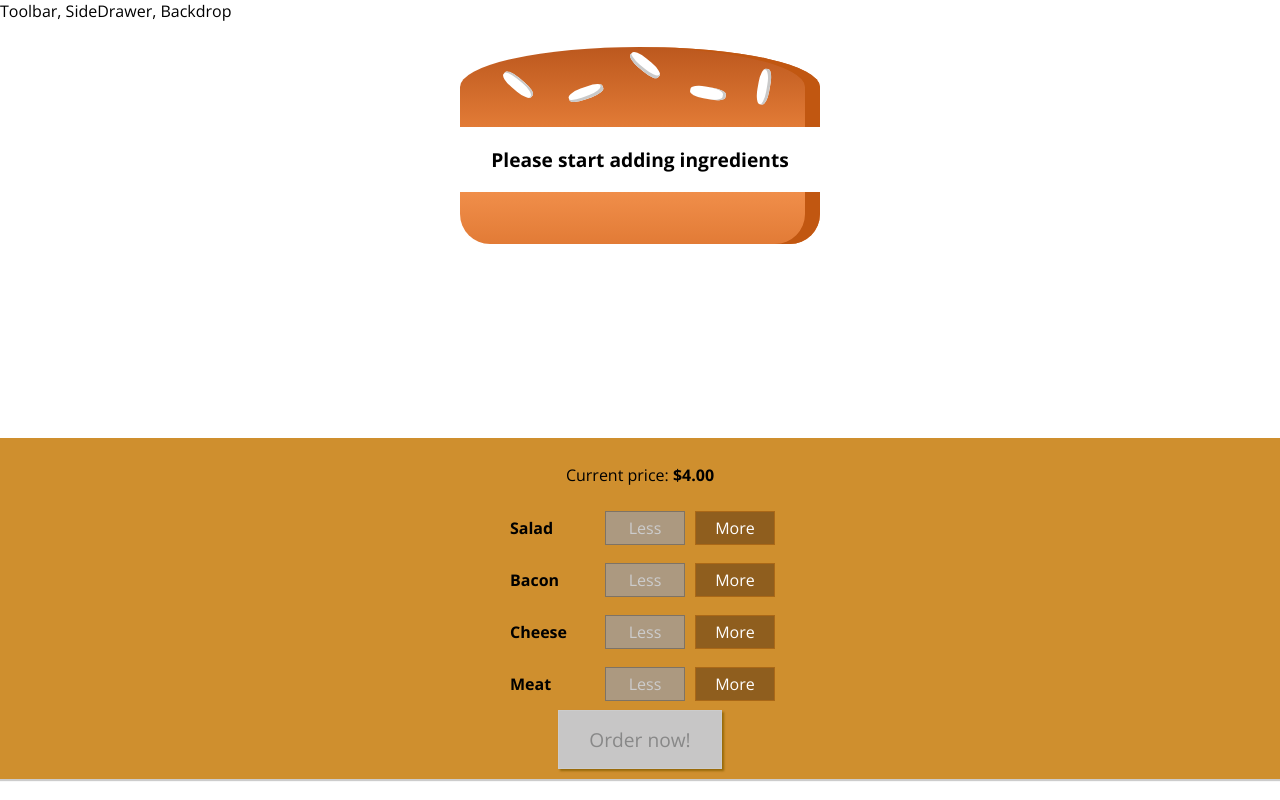
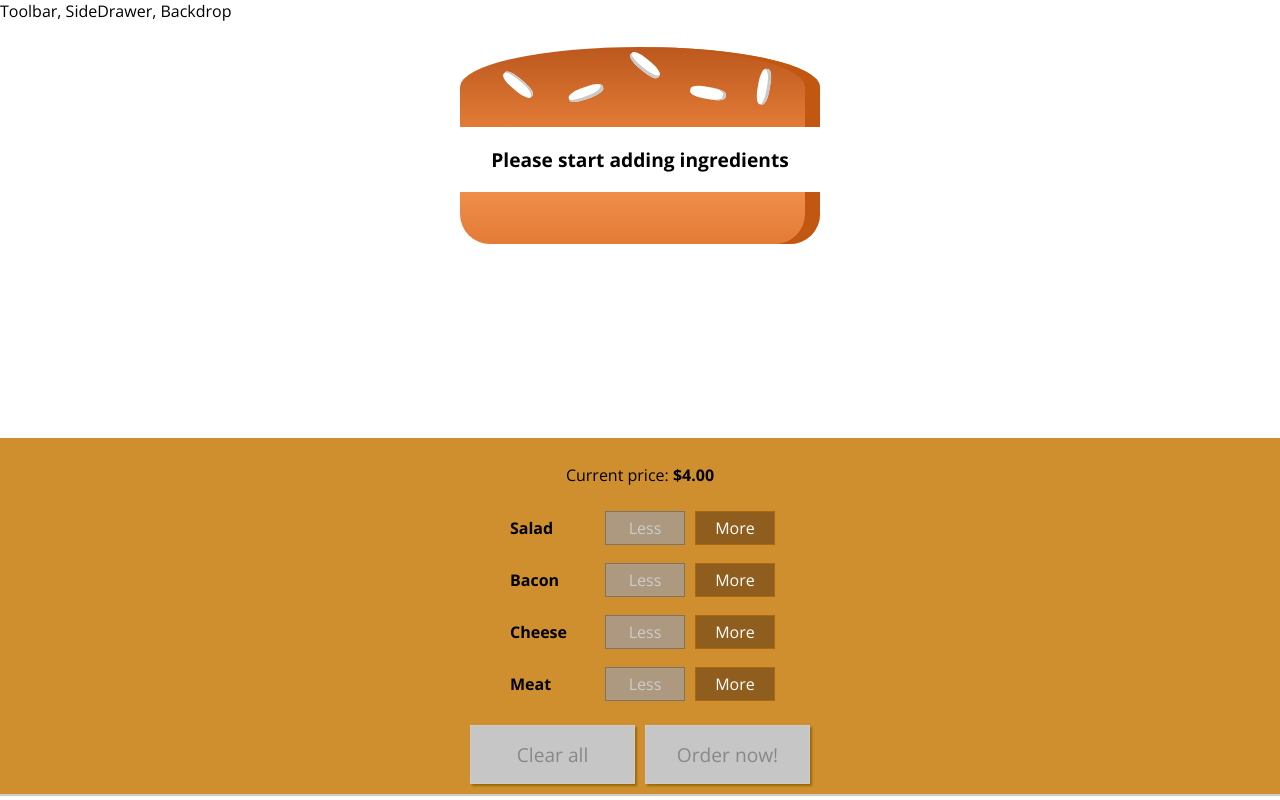
Before and after one commit to evgenydus/burger-builder, a React (Create React App) app: page / in a window 1280 px wide. Built offline with nearby package versions, Linux system fonts and the light colour scheme.

Commit message:
feat: implement clear all button

```diff
--- a/src/components/Burger/BuildControls/index.js
+++ b/src/components/Burger/BuildControls/index.js
@@ -11,7 +11,14 @@ const controls = [
   { label: 'Meat', type: 'meat' },
 ]
 
-const BuildControls = ({ disabled, ingredientAdded, ingredientRemoved, price, isPurchasable }) => {
+const BuildControls = ({
+  clear,
+  disabled,
+  ingredientAdded,
+  ingredientRemoved,
+  isPurchasable,
+  price,
+}) => {
   const currentPrice = price.toFixed(2)
 
   return (
@@ -28,7 +35,21 @@ const BuildControls = ({ disabled, ingredientAdded, ingredientRemoved, price, is
           removed={() => ingredientRemoved(type)}
         />
         ))}
-        <button className="order-button" disabled={isPurchasable}>Order now!</button>
+        <div className="checkout">
+          <button
+            className="checkout-button clear"
+            disabled={isPurchasable}
+            onClick={clear}
+          >
+            Clear all
+          </button>
+          <button
+            className="checkout-button order"
+            disabled={isPurchasable}
+          >
+            Order now!
+          </button>
+        </div>
     </div>
   )
 }
--- a/src/components/Burger/BuildControls/styles.css
+++ b/src/components/Burger/BuildControls/styles.css
@@ -9,33 +9,23 @@
   width: 100%;
 }
 
-.order-button {
-  background-color: #DAD735;
+.checkout {
+  margin-top: 15px;
+}
+
+.checkout-button {
   border: 1px solid #966909;
   box-shadow: 2px 2px 2px #966909;
-  color: #966909;
   cursor: pointer;
   font-family: inherit;
   font-size: 1.2em;
+  min-width: 165px;
   outline: none;
   padding: 15px 30px;
 }
 
-.order-button:hover, .order-button:active {
-  background-color: #A0DB41;
-  border: 1px solid #966909;
-  color: #966909;
-}
-
-.order-button:disabled {
-  background-color: #C7C6C6;
-  border: 1px solid #ccc;
-  color: #888888;
-  cursor: not-allowed;
-}
-
-.order-button:not(:disabled) {
-  animation: enable 0.3s linear;
+.checkout-button:not(:disabled) {
+  animation: enable .3s linear;
 }
 
 @keyframes enable {
@@ -49,3 +39,32 @@
     transform: scale(1);
   }
 }
+
+.clear {
+  background-color: #f87373;
+  color: #eee;
+  margin-right: 10px;
+}
+
+.clear:hover, .clear:active {
+  background-color: #fd3f3f;
+  border: 1px solid #966909;
+}
+
+.order {
+  background-color: #dad735;
+  color: #966909;
+}
+
+.order:hover, .order:active {
+  background-color: #a0db41;
+  border: 1px solid #966909;
+  color: #966909;
+}
+
+.checkout-button:disabled {
+  background-color: #c7c6c6;
+  border: 1px solid #ccc;
+  color: #888;
+  cursor: not-allowed;
+}
--- a/src/containers/BurgerBuilder/index.js
+++ b/src/containers/BurgerBuilder/index.js
@@ -10,10 +10,7 @@ const INGREDIENT_PRICES = {
   salad: 0.5,
 }
 
-// TODO: Implement clear button
-
-class BurgerBuilder extends Component {
-  state = {
+const initialState = {
   ingredients: {
     bacon: 0,
     cheese: 0,
@@ -23,6 +20,9 @@ class BurgerBuilder extends Component {
   totalPrice: 4,
   isPurchasable: false,
 }
+
+class BurgerBuilder extends Component {
+  state = { ...initialState }
 
   updatePurchaseState = (ingredients) => {
     const sum = Object.keys(ingredients)
@@ -75,6 +75,10 @@ class BurgerBuilder extends Component {
     this.updatePurchaseState(updatedIngredients)
   }
 
+  clearAllHandler = () => {
+    this.setState({ ...initialState })
+  }
+
   render() {
     const { ingredients, totalPrice, isPurchasable } = this.state
     const disabledInfo = {
@@ -89,11 +93,12 @@ class BurgerBuilder extends Component {
       <>
         <Burger ingredients={ingredients} />
         <BuildControls
+          clear={this.clearAllHandler}
           disabled={disabledInfo}
           ingredientAdded={this.addIngredientHandler}
           ingredientRemoved={this.removeIngredientHandler}
+          isPurchasable={!isPurchasable}
           price={totalPrice}
-          isPurchasable={!isPurchasable}
         />
       </>
     )
```
Lines whose indentation alone changed are shown as unchanged.
